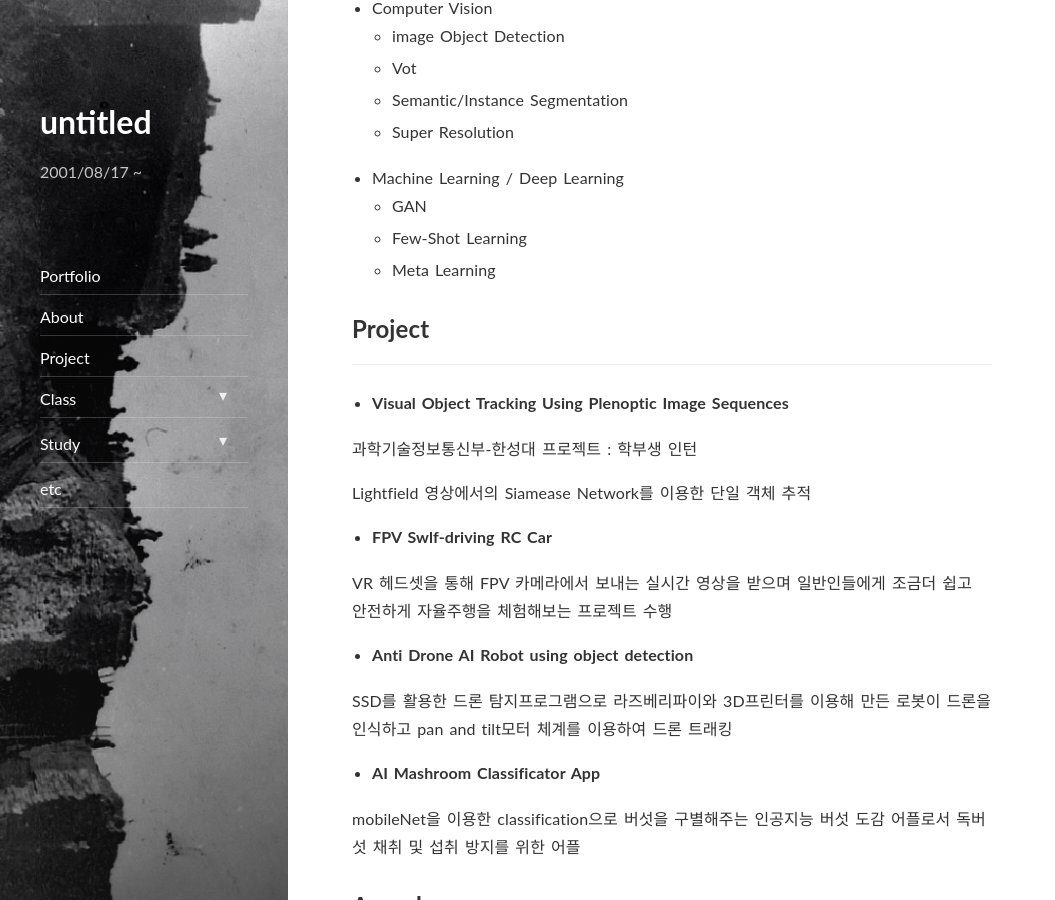
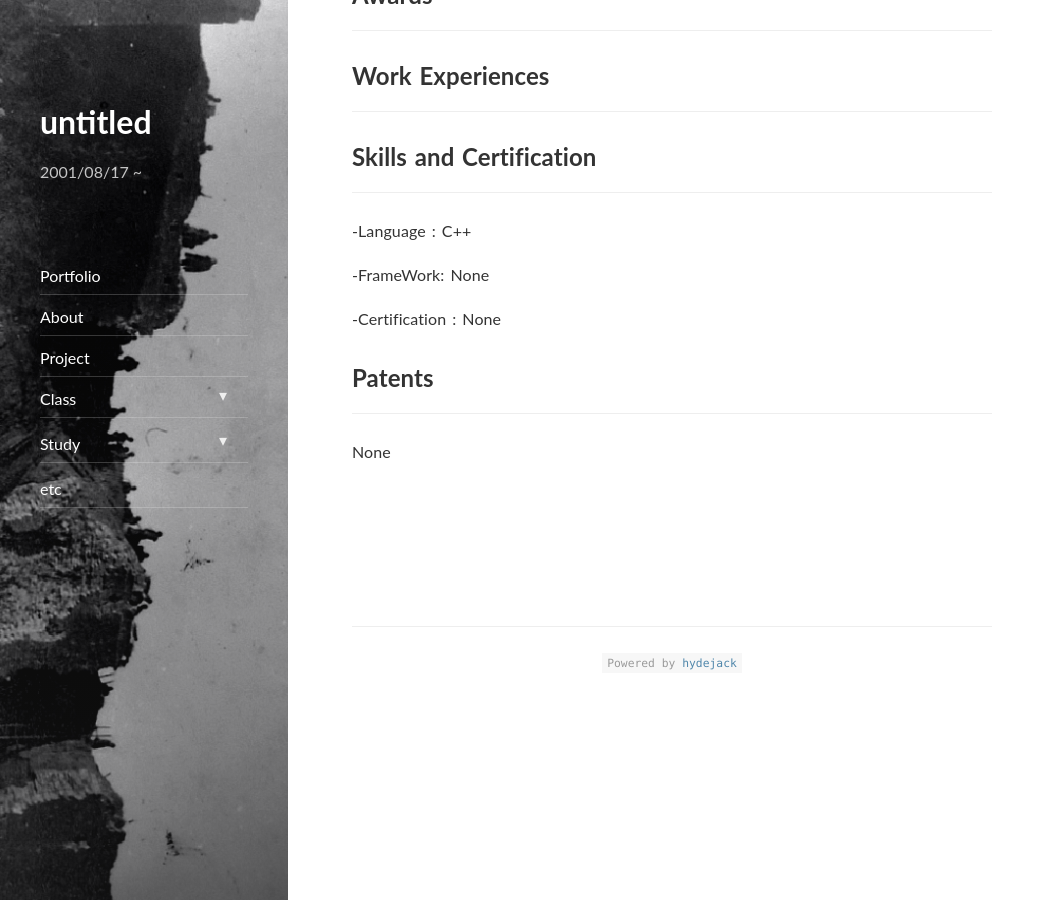
Before and after one commit to kimbank/kimbank.github.io, a Jekyll site: the page built from portfolio.md, in a window 1280 px wide and 900 px high, scrolled down 1121 px. Shown: the whole window, without its empty margins (0-1055 px from the left). Built offline with Jekyll 4.4.1, drawn with Linux system fonts in a browser that asks for light colours; nearby versions of some CDN libraries; some of the changed text lies outside the part shown.

Commit message:
07161959up

```diff
--- a/portfolio.md
+++ b/portfolio.md
@@ -5,117 +5,120 @@
 order: 1
 ---
 
-* * *
+---
+
 <center>
 <span style=
 "font-size:170%;
 font-weight:bold">
-김현우
+김은행
 </span>
 </center>
 
-<center>MAJOR : AI EENGINEERING</center>
+<center>MAJOR : ECONOMICS</center>
 
-<center>Korean University</center>
+<center>INHA UNIVERSITY</center>
 
-<center>145, Anam-ro, Seongbuk-gu, Seoul, Republic of Korea</center>
+<center>145, Anam-ro, Gangnam-gu, Seoul, Republic of Korea</center>
 
 ## Personal Data
+
 ---
-> 1995.11.4 대한민국,서울특별시,동작구 출생
 
-> 연락처: khw11044@gmail.com
+> 2001.8.17 대한민국,서울특별시,강남구 출생
 
-> Github : <a href="https://github.com/khw11044">https://github.com/khw11044</a>
+> 연락처: kimeunhang@inha.edu
 
+> Github : <a href="https://github.com/kimbank">https://github.com/kimbank</a>
 
 ## Education
+
 ---
-> Mar.2015 ~ Feb.2021 한성대학교
+
+> Mar.2015 ~ Feb.2021 인하대학교
 >
-> IT 융합공학부 (DIVISION OF IT CONVERGENCE ENGINEERING)
-
-> Feb.2021 ~ 현재 : 고려대학교
->
-> 인공지능 대학원 (이성한 교수님 연구실)
-
+> 경제학과
 
 ## Research Interest
+
 ---
 
-* Computer Vision
-    + image Object Detection
-    + Vot
-    + Semantic/Instance Segmentation
-    + Super Resolution
+<!-- - Computer Vision
 
-* Machine Learning / Deep Learning
-    + GAN
-    + Few-Shot Learning
-    + Meta Learning
+  - image Object Detection
+  - Vot
+  - Semantic/Instance Segmentation
+  - Super Resolution
+
+- Machine Learning / Deep Learning
+  - GAN
+  - Few-Shot Learning
+  - Meta Learning -->
 
 ## Project
+
 ---
 
-* **Visual Object Tracking Using Plenoptic Image Sequences**
+<!-- - **Visual Object Tracking Using Plenoptic Image Sequences**
 
 과학기술정보통신부-한성대 프로젝트 : 학부생 인턴
 
 Lightfield 영상에서의 Siamease Network를 이용한 단일 객체 추적
 
-* **FPV Swlf-driving RC Car**
+- **FPV Swlf-driving RC Car**
 
 VR 헤드셋을 통해 FPV 카메라에서 보내는 실시간 영상을 받으며 일반인들에게 조금더 쉽고 안전하게 자율주행을 체험해보는 프로젝트 수행
 
-* **Anti Drone AI Robot using object detection**
+- **Anti Drone AI Robot using object detection**
 
 SSD를 활용한 드론 탐지프로그램으로 라즈베리파이와 3D프린터를 이용해 만든 로봇이 드론을 인식하고 pan and tilt모터 체계를 이용하여 드론 트래킹
 
-* **AI Mashroom Classificator App**
+- **AI Mashroom Classificator App**
 
-mobileNet을 이용한 classification으로 버섯을 구별해주는 인공지능 버섯 도감 어플로서 독버섯 채취 및 섭취 방지를 위한 어플
+mobileNet을 이용한 classification으로 버섯을 구별해주는 인공지능 버섯 도감 어플로서 독버섯 채취 및 섭취 방지를 위한 어플 -->
 
 ## Awards
+
 ---
 
-<u><strong><a href="https://www.youtube.com/watch?v=-ofj2vTvH0Q/">**The 15th HANSUNG Engineering Competitive Exhibition[PM] 2019 </a></strong></u>
+<!-- <u><strong><a href="https://www.youtube.com/watch?v=-ofj2vTvH0Q/">\*\*The 15th HANSUNG Engineering Competitive Exhibition[PM] 2019 </a></strong></u>
 
 - BRONZE PRIZE, SPONSOR PRIZE
 
-<u><strong><a href="https://www.youtube.com/watch?v=5rFu7Kv_DfY&t=362s">**HANSUNG UNIVERSICY C&C FESTIVAL[PM] 2020</a></strong></u>
+<u><strong><a href="https://www.youtube.com/watch?v=5rFu7Kv_DfY&t=362s">\*\*HANSUNG UNIVERSICY C&C FESTIVAL[PM] 2020</a></strong></u>
 
 - BRONZE PRIZE
 
-
-<a herf="https://www.youtube.com/watch?v=Mn9Dx5xukcg&t=10s"><u><strong>**The 16th HANSUNG Engineering Competitive Exhibition[PM] 2020</strong></u></a>
+<a herf="https://www.youtube.com/watch?v=Mn9Dx5xukcg&t=10s"><u><strong>\*\*The 16th HANSUNG Engineering Competitive Exhibition[PM] 2020</strong></u></a>
 
 - SILVER PRIZE , - BRONZE PRIZE
 
 <a herf="https://www.youtube.com/watch?v=ah9MZQ0PjMI&t=60s"><u><strong>2020년 공개SW 개발자 대회(주최:과학기술정보통신부, 주관:정보통신산업진흥원) [PM] 2020</strong></u></a>
 
-<a herf="https://blog.naver.com/khw11044/222152408161">BRONZE PRIZE</a>
+<a herf="https://blog.naver.com/khw11044/222152408161">BRONZE PRIZE</a> -->
 
 ## Work Experiences
+
 ---
--2020. 07 – 2020. 11 Visual Object Tracking Using Plenoptic Image Sequences,
+
+<!-- -2020. 07 – 2020. 11 Visual Object Tracking Using Plenoptic Image Sequences,
 
 Hansung Univ – ETRI
 
-<a herf="https://github.com/khw11044/PlenOpticVot_Siamfc_2020">https://github.com/khw11044/PlenOpticVot_Siamfc_2020</a>
-
+<a herf="https://github.com/khw11044/PlenOpticVot_Siamfc_2020">https://github.com/khw11044/PlenOpticVot_Siamfc_2020</a> -->
 
 ## Skills and Certification
+
 ---
--Language : Python, C/C++
 
--FrameWork: Pytorch, Tensorflow(Keras)
+-Language : C++
 
--Certification : CCNA, Internet of Things Knowledge Certification
+-FrameWork: None
+
+-Certification : None
 
 ## Patents
+
 ---
-【발명의 영문명칭】: Image-based anti-drone detection device and metohd using deep learning model
 
-【출원번호】: 10-2020-0080646
-
-【출원인】: 김현우, 김태현, 제진명
+None
```
Also changed, not shown: _data/authors.yml (+6 -6 lines), favicon.ico, 9 other files.
